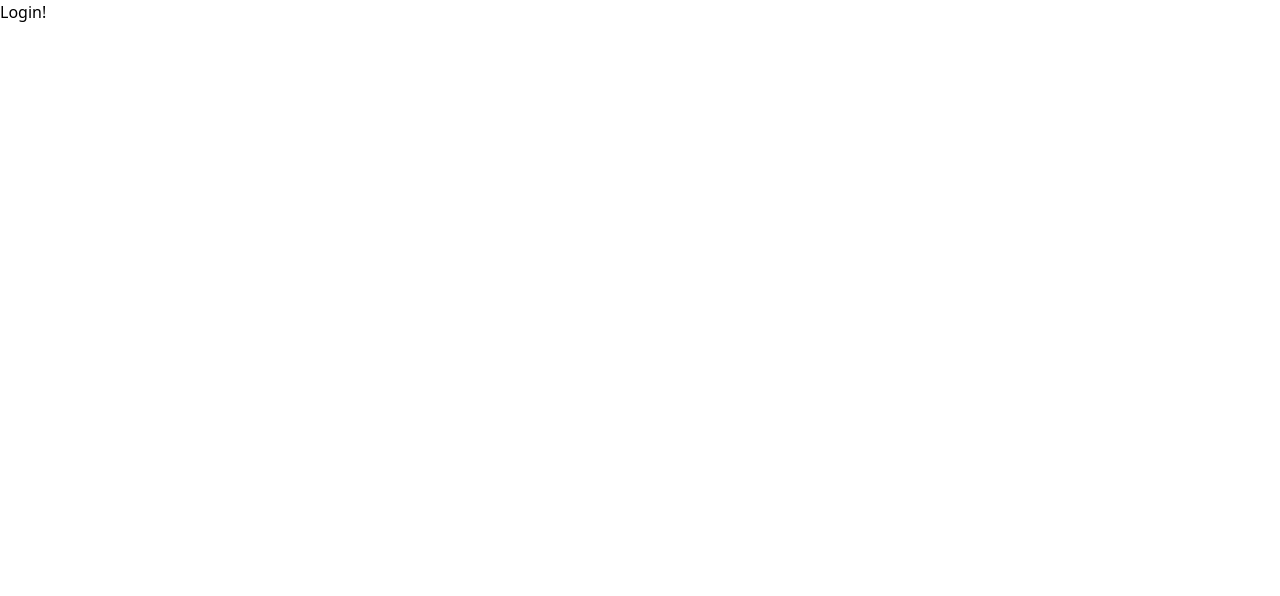
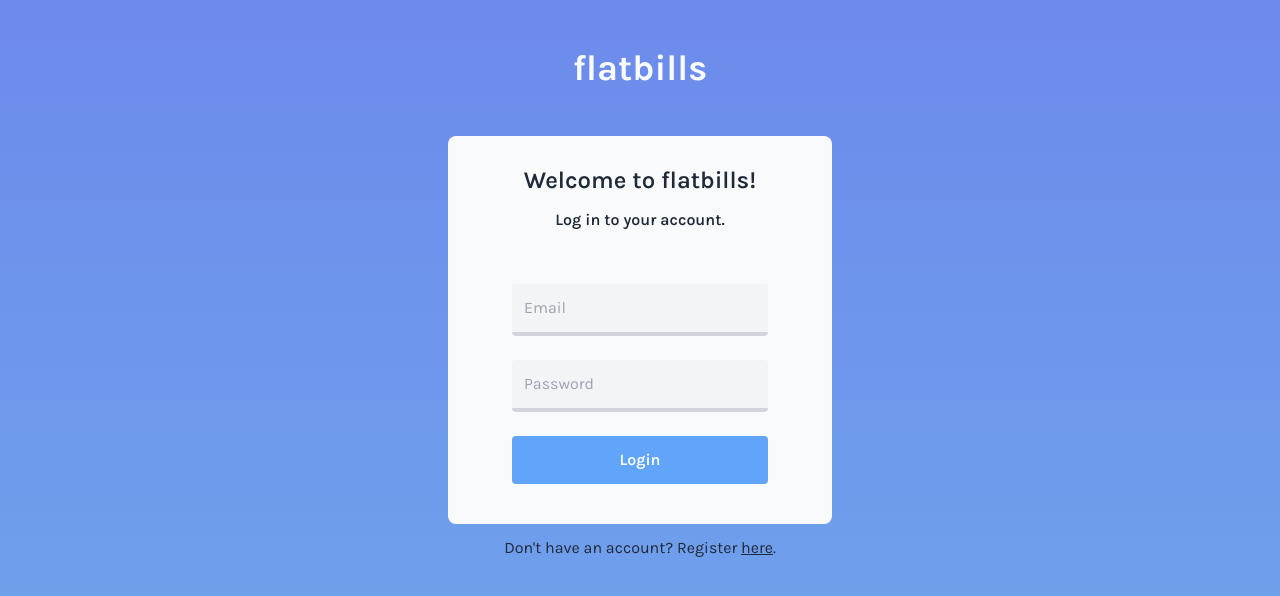
Before and after one commit to ethan-fraser/cosc349-assignment1, a React (Create React App) app in the folder webserver/: page /login in a window 1280 px wide. Shown: the top 596 px of the page. Built offline with nearby package versions, Linux system fonts and the light colour scheme.

Commit message:
Style login form

```diff
--- a/webserver/public/index.html
+++ b/webserver/public/index.html
@@ -6,8 +6,8 @@
     <meta name="viewport" content="width=device-width, initial-scale=1" />
     <meta name="theme-color" content="#000000" />
     <meta
-      name="description"
-      content="Web site created using create-react-app"
+      name="Flatbills"
+      content="A flat bills manager for COSC349 Assignment"
     />
     <link rel="apple-touch-icon" href="%PUBLIC_URL%/logo192.png" />
     <!--
@@ -24,9 +24,17 @@
       work correctly both with client-side routing and a non-root public URL.
       Learn how to configure a non-root public URL by running `npm run build`.
     -->
-    <title>React App</title>
+    <title>Flatbills</title>
+    <link rel="preconnect" href="https://fonts.googleapis.com">
+    <link rel="preconnect" href="https://fonts.gstatic.com" crossorigin>
+    <link href="https://fonts.googleapis.com/css2?family=Karla:wght@400;500;600;700&display=swap" rel="stylesheet">
+    <style>
+      .body-bg {
+        background-image: linear-gradient(0deg, rgb(111, 167, 236) 0%, #6c81eb 131.49%);;
+      }
+    </style>
   </head>
-  <body>
+  <body class="body-bg min-h-screen" style="font-family: 'Karla', sans-serif;">
     <noscript>You need to enable JavaScript to run this app.</noscript>
     <div id="root"></div>
     <!--
--- a/webserver/src/components/InputField.js
+++ b/webserver/src/components/InputField.js
@@ -4,9 +4,9 @@ class InputField extends React.Component {
 
 	render() {
 		return (
-			<div className="inputField">
+			<div>
 				<input
-					className='input'
+					className="bg-gray-100 rounded w-64 py-3 px-3 my-3 focus:outline-none border-b-4 border-gray-300 focus:border-blue-400"
 					type={this.props.type}
 					placeholder={this.props.placeholder}
 					value={this.props.value}
--- a/webserver/src/components/LoginForm.js
+++ /dev/null
@@ -1,108 +0,0 @@
-import React 		from 'react';
-import InputField 	from './InputField';
-import SubmitButton from './SubmitButton';
-import UserStore 	from '../stores/UserStore';
-
-const API_URL = "http://192.168.2.12:3000";
-
-class LoginForm extends React.Component {
-
-	constructor(props) {
-		super(props);
-		this.state = {
-			email: '',
-			password: '',
-			buttonDisabled: false
-		}
-	}
-
-	setInputValue(property, val) {
-		val = val.trim();
-		this.setState({
-			[property]: val
-		})
-	}
-
-	resetForm() {
-		this.setState({
-			email: '',
-			password: '',
-			buttonDisabled: false
-		})
-	}
-
-	//API call
-	async doLogin() {
-		if (!this.state.email) {
-			return;
-		}
-		if (!this.state.password) {
-			return;
-		}
-
-		this.setState({
-			buttonDisabled: true
-		})
-
-		try {
-			let res = await fetch(API_URL + '/login', {
-				method: 'post',
-				headers: {
-					'Accept': 'application/json',
-					'Content-Type': 'application/json'
-				},
-                credentials: 'include',
-				body: JSON.stringify({
-					email: this.state.email,
-					password: this.state.password
-				})
-			});
-			let result = await res.json();
-			if (result && result.success) {
-				UserStore.isLoggedIn = true;
-				UserStore.email = result.email;
-                UserStore.fname = result.fname;
-                UserStore.lname = result.lname;
-			} else if (result && result.success === false) {
-				this.resetForm();
-				alert(result.msg);
-			}
-		} catch(e) {
-			console.log(e);
-			this.resetForm();
-		}
-
-	}
-
-	render() {
-		return (
-			<div className="loginForm">
-				Login
-
-				<InputField
-					type='text'
-					placeholder='Email'
-					value={this.state.email ? this.state.email : ''}
-					onChange={ (val) => this.setInputValue('email', val) }
-				/>
-
-				<InputField
-					type='password'
-					placeholder='Password'
-					value={this.state.password ? this.state.password : ''}
-					onChange={ (val) => this.setInputValue('password', val) }
-				/>
-
-				<SubmitButton
-					text='Login'
-					disabled={this.state.buttonDisabled}
-					onClick={ () => this.doLogin() }
-				/>
-
-			</div>
-		);
-	}
-
-}
-
-export default LoginForm;
--- a/webserver/src/components/SubmitButton.js
+++ b/webserver/src/components/SubmitButton.js
@@ -4,9 +4,9 @@ class SubmitButton extends React.Component {
 
 	render() {
 		return (
-			<div className="submitButton">
+			<div>
 				<button
-					className='btn'
+					className="font-semibold text-white bg-blue-400 hover:bg-blue-300 rounded w-64 py-3 px-3 my-3"
 					disabled={this.props.disabled}
 					onClick={ () => this.props.onClick() }
 				>
--- a/webserver/src/pages/Login.js
+++ b/webserver/src/pages/Login.js
@@ -1,9 +1,115 @@
 import React from 'react';
+import { Link } from 'react-router-dom';
+import InputField 	from '../components/InputField';
+import SubmitButton from '../components/SubmitButton';
+import UserStore 	from '../stores/UserStore';
 
-function Login() {
-    return (
-        <h1>Login!</h1>
-    );
+const API_URL = "http://192.168.2.12:3000";
+
+class Login extends React.Component {
+
+	constructor(props) {
+		super(props);
+		this.state = {
+			email: '',
+			password: '',
+			buttonDisabled: false
+		}
+	}
+
+    setInputValue(property, val) {
+		val = val.trim();
+		this.setState({
+			[property]: val
+		})
+	}
+
+	resetForm() {
+		this.setState({
+			email: '',
+			password: '',
+			buttonDisabled: false
+		})
+	}
+
+	//API call
+	async doLogin() {
+		if (!this.state.email) {
+			return;
+		}
+		if (!this.state.password) {
+			return;
+		}
+
+		this.setState({
+			buttonDisabled: true
+		})
+
+		try {
+			let res = await fetch(API_URL + '/login', {
+				method: 'post',
+				headers: {
+					'Accept': 'application/json',
+					'Content-Type': 'application/json'
+				},
+                credentials: 'include',
+				body: JSON.stringify({
+					email: this.state.email,
+					password: this.state.password
+				})
+			});
+			let result = await res.json();
+			if (result && result.success) {
+				UserStore.isLoggedIn = true;
+				UserStore.email = result.email;
+                UserStore.fname = result.fname;
+                UserStore.lname = result.lname;
+			} else if (result && result.success === false) {
+				this.resetForm();
+				alert(result.msg);
+			}
+		} catch(e) {
+			console.log(e);
+			this.resetForm();
+		}
+
+	}
+
+    render() {
+        return (
+            <div>
+                <h1 className="text-4xl text-gray-50 font-bold text-center py-12">flatbills</h1>
+                <div className="w-96 mx-auto bg-gray-50 rounded-lg">
+                    <div>
+                        <h3 className="text-2xl text-gray-800 font-semibold text-center pt-7 pb-3">Welcome to flatbills!</h3>
+                        <h5 className="text-base text-gray-800 font-semibold text-center pb-4">Log in to your account.</h5><br />
+                    </div>
+                    <div className="text-base text-gray-800 font-regular text-center pb-7">
+                        <InputField
+                            type='text'
+                            placeholder='Email'
+                            value={this.state.email ? this.state.email : ''}
+                            onChange={ (val) => this.setInputValue('email', val) }
+                        />
+
+                        <InputField
+                            type='password'
+                            placeholder='Password'
+                            value={this.state.password ? this.state.password : ''}
+                            onChange={ (val) => this.setInputValue('password', val) }
+                        />
+
+                        <SubmitButton
+                            text='Login'
+                            disabled={this.state.buttonDisabled}
+                            onClick={ () => this.doLogin() }
+                        />
+                    </div>
+                </div>
+                <h5 className="text-base text-gray-800 font-regular text-center my-3">Don't have an account? Register <Link to="/registerselect" className="underline">here</Link>.</h5>
+            </div>
+        );
+    }
 }
 
 export default Login;
```
